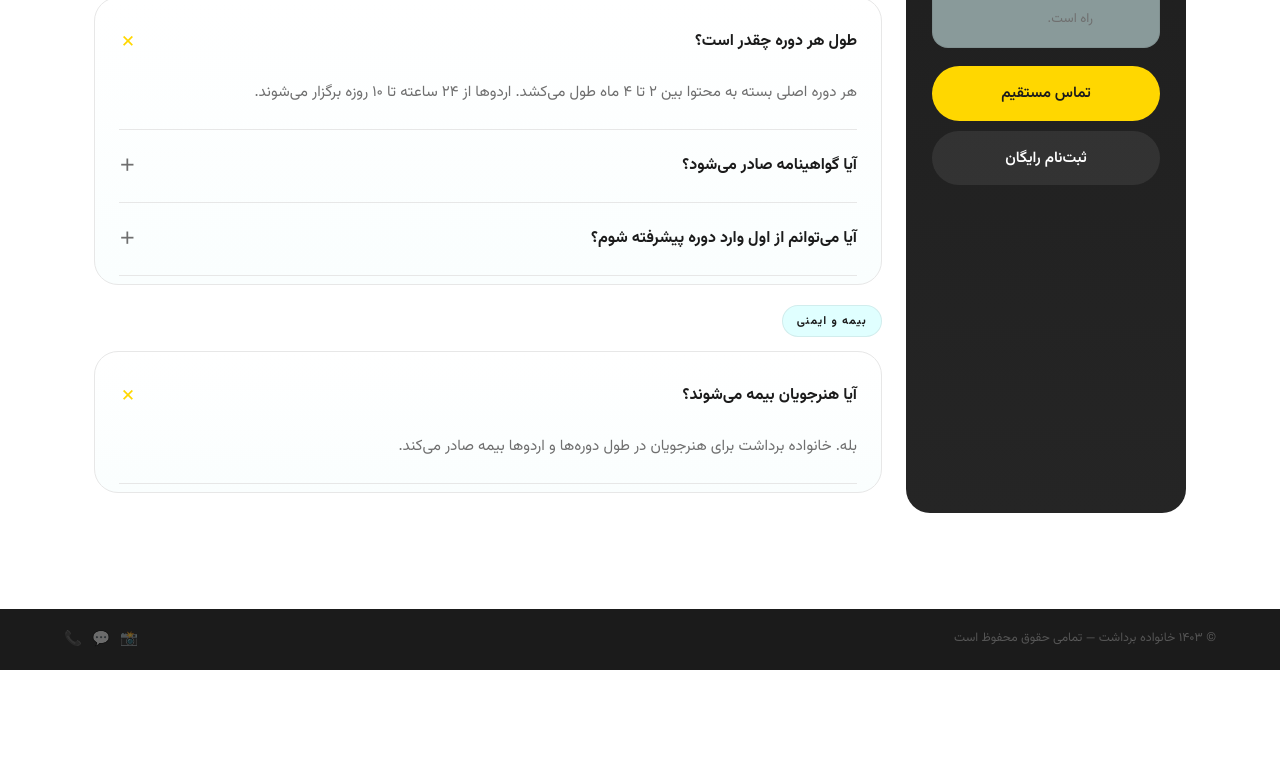
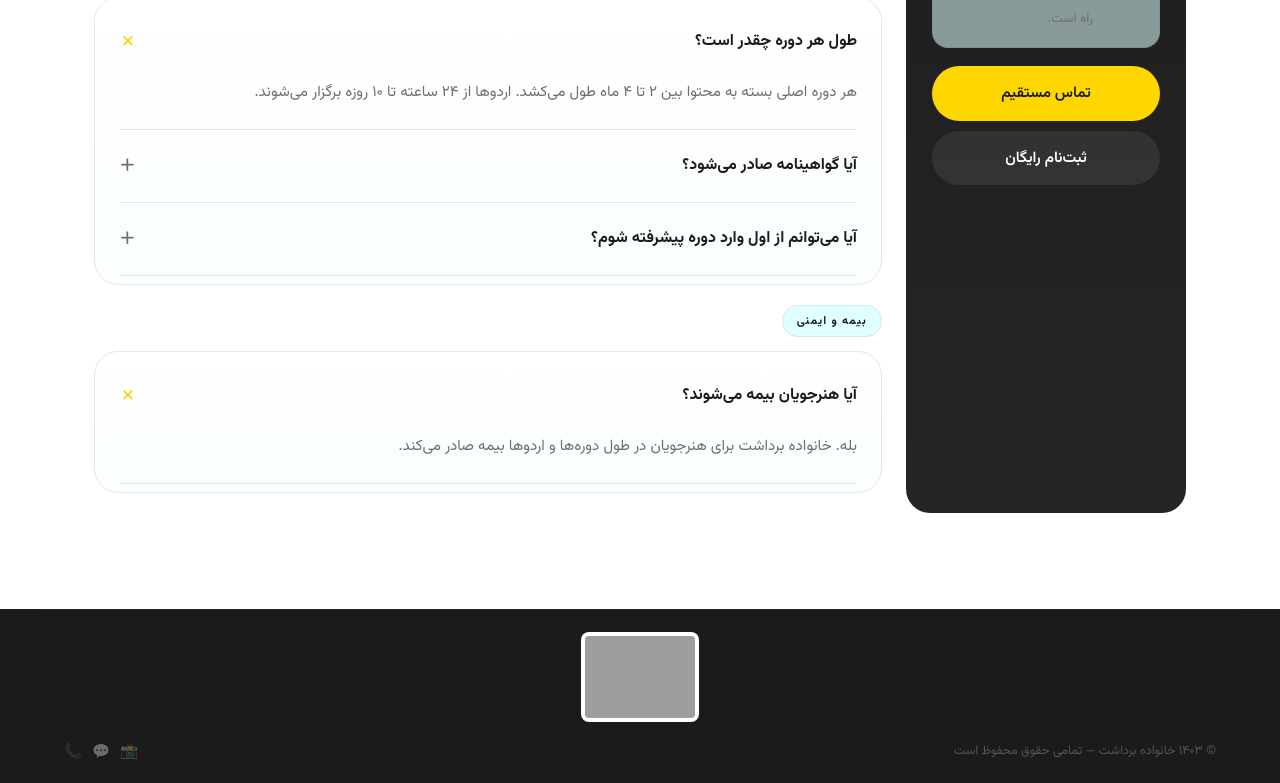
Before and after one commit to yaasernazarii-ship-it/bardashtt, a Next.js app in the folder nextjs/: page /faq in a window 1280 px wide. Shown: the part 1147-1930 px from the top of the page. Before the commit the page ends 1817 px from the top, so only its background shows below. Built offline with nearby package versions, Linux system fonts and the light colour scheme; grey boxes are pictures that could not be loaded.

Commit message:
Update globals.css, Footer.js

```diff
--- a/nextjs/app/globals.css
+++ b/nextjs/app/globals.css
@@ -554,6 +554,12 @@ body.nav-open {
 
 /* ── FOOTER ─────────────────────────────── */
 .site-footer { background: var(--dark); padding: 0; }
+.sf-seals {
+  max-width: 1200px; margin: 0 auto; padding: 22px 24px 0;
+  display: flex; justify-content: center;
+  border-top: 1px solid rgba(255,255,255,0.06);
+}
+.sf-enamad img { height: 90px; width: auto; border-radius: 8px; background: #fff; padding: 4px; }
 .sf-bottom {
   max-width: 1200px; margin: 0 auto; padding: 18px 24px;
   display: flex; align-items: center; justify-content: space-between; flex-wrap: wrap; gap: 10px;
--- a/nextjs/components/Footer.js
+++ b/nextjs/components/Footer.js
@@ -1,6 +1,11 @@
+const ENAMAD_SEAL = `<a referrerpolicy='origin' target='_blank' href='https://trustseal.enamad.ir/?id=6904582&Code=jrlGjZiXKgnOIz1eCEqYDxlgu851c6iO'><img referrerpolicy='origin' src='https://trustseal.enamad.ir/logo.aspx?id=6904582&Code=jrlGjZiXKgnOIz1eCEqYDxlgu851c6iO' alt='نماد اعتماد الکترونیکی' style='cursor:pointer' code='jrlGjZiXKgnOIz1eCEqYDxlgu851c6iO'></a>`;
+
 export default function Footer() {
   return (
     <footer className="site-footer">
+      <div className="sf-seals">
+        <div className="sf-enamad" dangerouslySetInnerHTML={{ __html: ENAMAD_SEAL }} />
+      </div>
       <div className="sf-bottom">
         <p>© ۱۴۰۳ خانواده برداشت — تمامی حقوق محفوظ است</p>
         <div className="sf-social">
```
